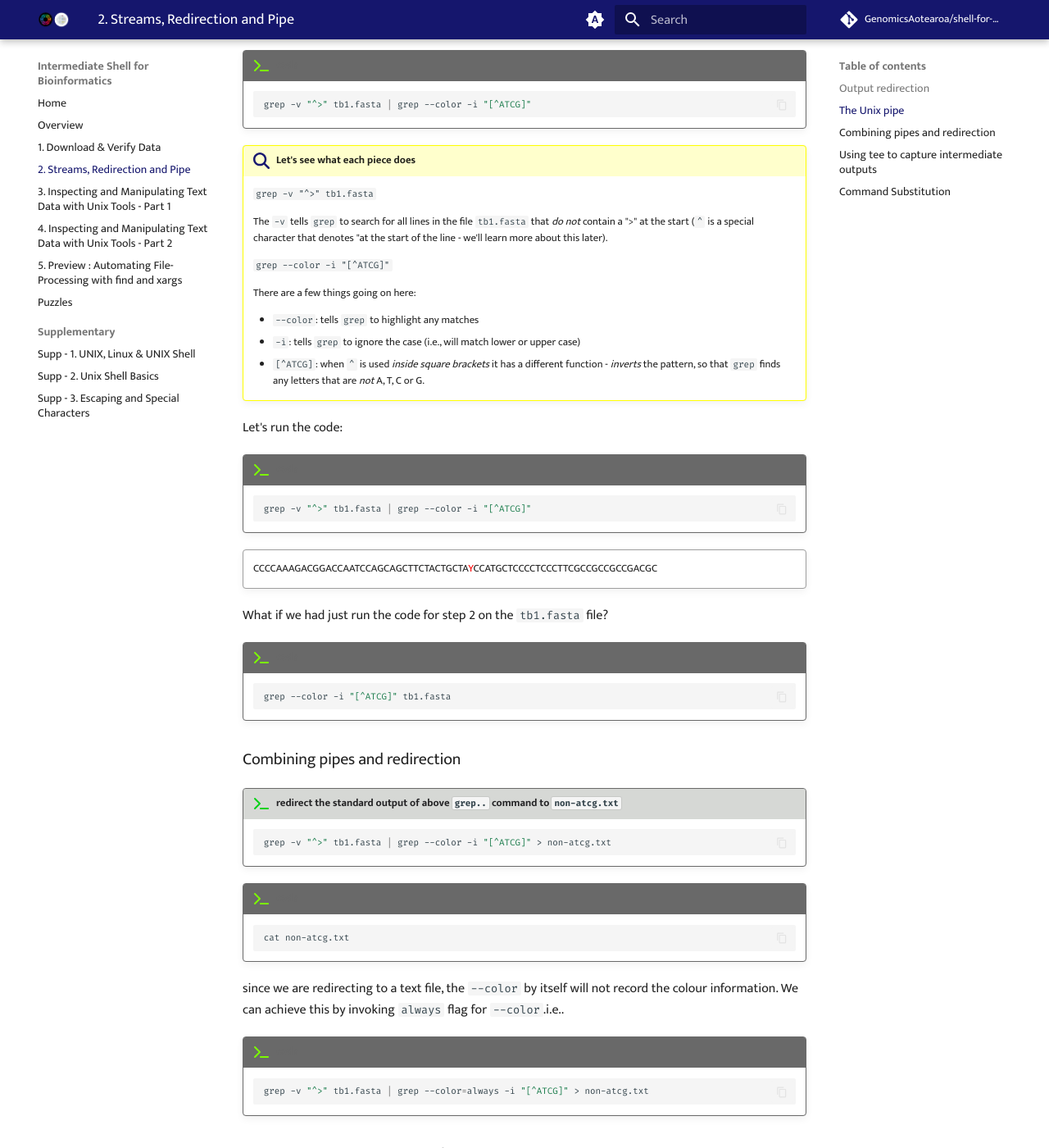
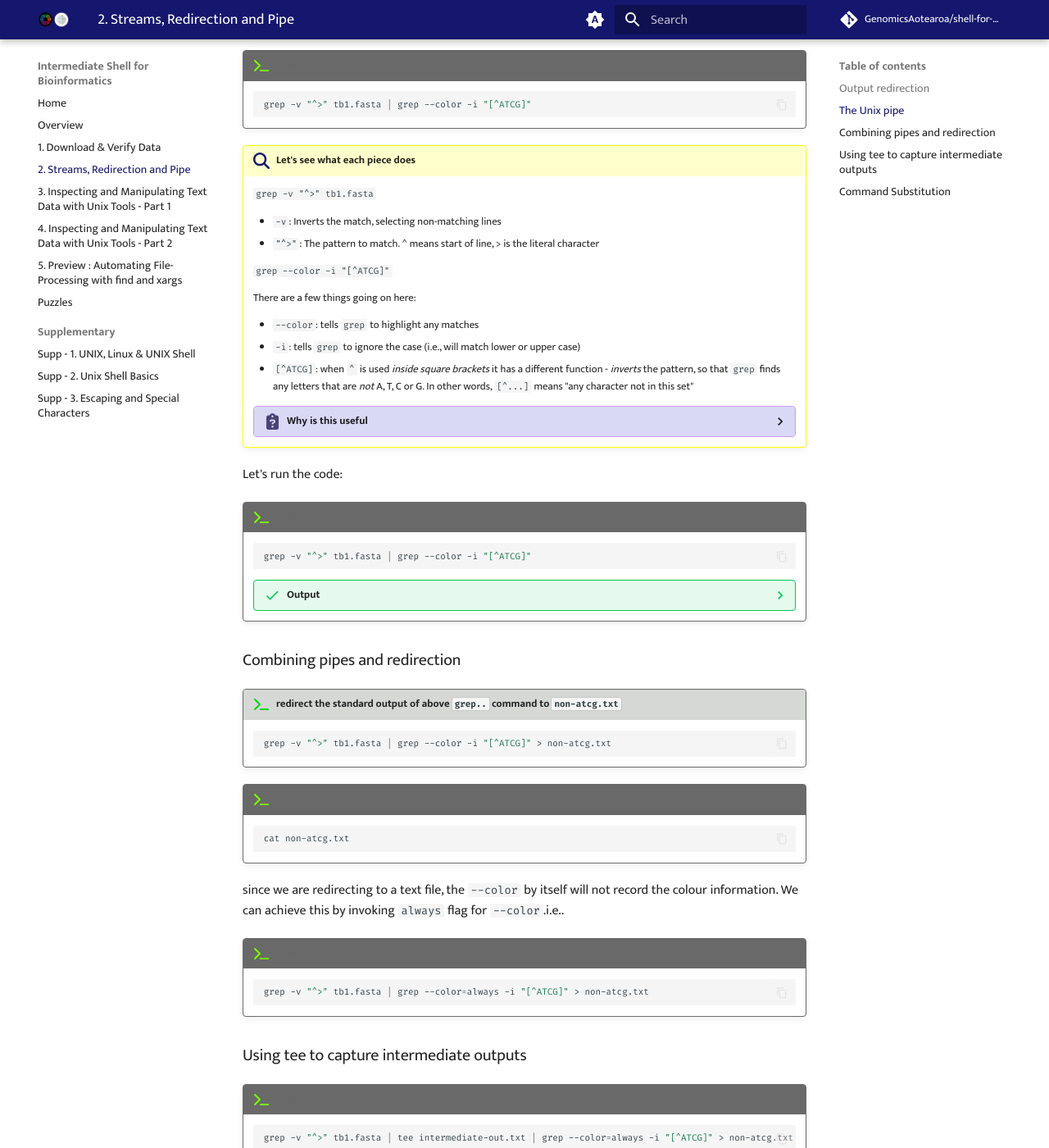
Before and after one commit to GenomicsAotearoa/shell-for-bioinformatics, an MkDocs documentation site: the page built from docs/3_streams_red_pipe.md, in a window 1280 px wide and 1400 px high, scrolled down 3254 px. Shown: the whole window at 82% size. Built offline with MkDocs 1.6.1 and Material for MkDocs 9.7.7, drawn with Linux system fonts in a browser that asks for light colours; comment, search, counter and statistics services are not loaded.

Commit message:
update grep section

````diff
--- a/docs/3_streams_red_pipe.md
+++ b/docs/3_streams_red_pipe.md
@@ -214,7 +214,8 @@ Here is the full command:
 
     `grep -v "^>" tb1.fasta`
 
-    The `-v` tells `grep` to search for all lines in the file `tb1.fasta` that *do not* contain a ">" at the start (`^` is a special character that denotes "at the start of the line - we'll learn more about this later).
+    - `-v`: Inverts the match, selecting non-matching lines
+    - `"^>"`: The pattern to match. ^ means start of line, > is the literal character
 
     `grep --color -i "[^ATCG]"`
 
@@ -222,7 +223,13 @@ Here is the full command:
 
     - `--color`: tells `grep` to highlight any matches
     - `-i`: tells `grep` to ignore the case (i.e., will match lower or upper case)
-    - `[^ATCG]`: when `^` is used *inside square brackets* it has a different function - *inverts* the pattern, so that `grep` finds any letters that are *not* A, T, C or G.
+    - `[^ATCG]`: when `^` is used *inside square brackets* it has a different function - *inverts* the pattern, so that `grep` finds any letters that are *not* A, T, C or G. In other words,  `[^...]` means "any character not in this set"
+
+    ??? clipboard-question "Why is this useful"
+
+        - Identifying non-standard nucleotides in a DNA sequence
+        - Spotting potential sequencing errors
+        - Quality control of DNA sequence data
 
 Let's run the code:
 
@@ -232,18 +239,10 @@ Let's run the code:
     grep -v "^>" tb1.fasta | grep --color -i "[^ATCG]"
     ```
 
-!!! quote ""
+    ??? success  "Output"
 
-    CCCCAAAGACGGACCAATCCAGCAGCTTCTACTGCTA<span style="color:red">Y</span>CCATGCTCCCCTCCCTTCGCCGCCGCCGACGC
+        CCCCAAAGACGGACCAATCCAGCAGCTTCTACTGCTA<span style="color:red">Y</span>CCATGCTCCCCTCCCTTCGCCGCCGCCGACGC
 
-
-What if we had just run the code for step 2 on the `tb1.fasta` file?
-
-!!! terminal "code"
-
-    ```bash
-    grep --color -i "[^ATCG]" tb1.fasta
-    ```
 
 ### Combining pipes and redirection
 
````
